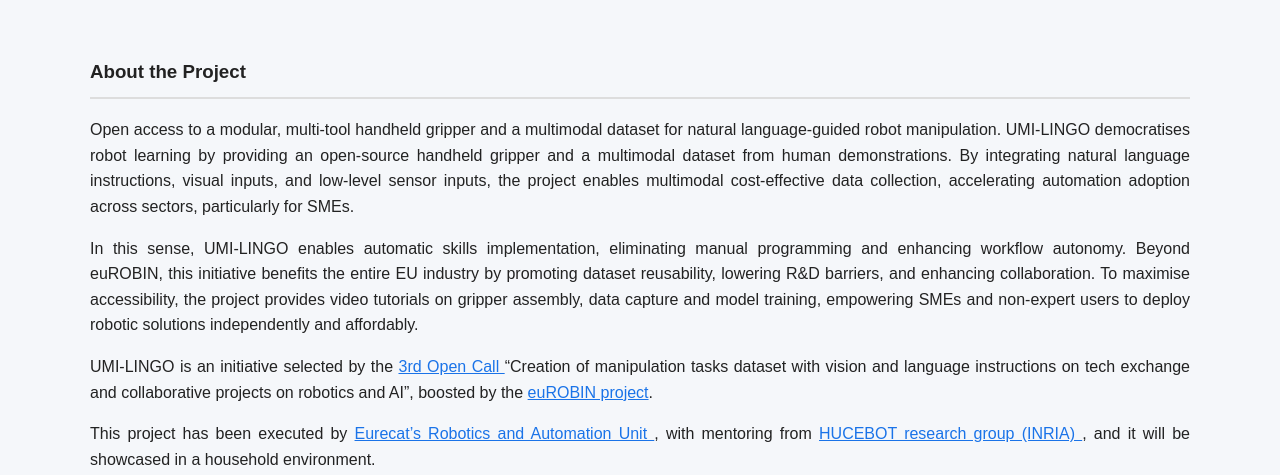
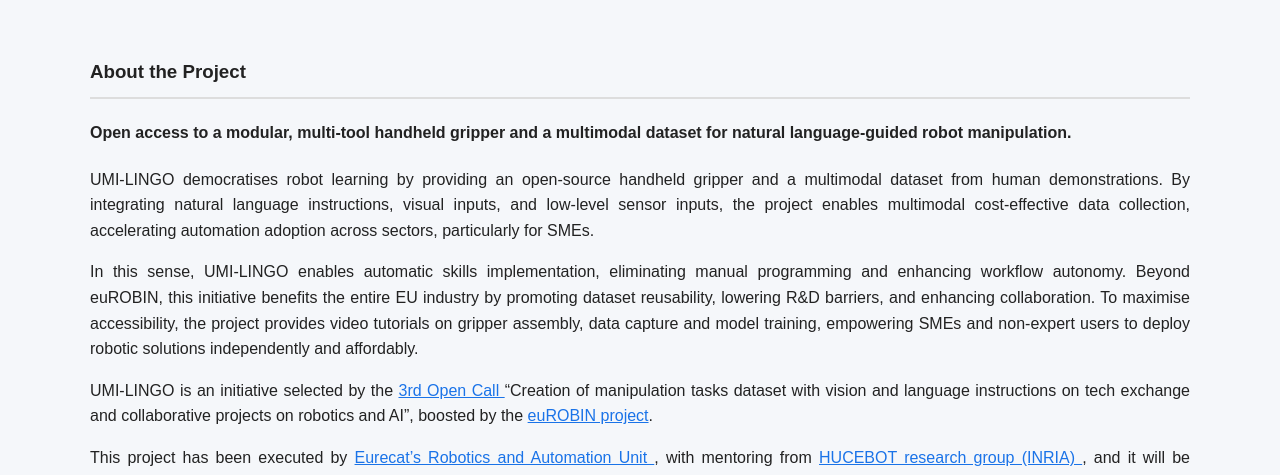
Before and after one commit to gitcopeurecat/UMI-LINGO, a plain HTML site: page index.html in a window 1280 px wide. Shown: the part 318-793 px from the top of the page. Drawn offline with Linux system fonts and the light colour scheme.

Commit message:
Update index.html

```diff
--- a/index.html
+++ b/index.html
@@ -137,9 +137,8 @@
     <!-- SECTION 3 -->
     <section>
         <h3>About the Project</h3>
-
+        <h4>Open access to a modular, multi-tool handheld gripper and a multimodal dataset for natural language-guided robot manipulation.</h4>
         <p>
-        Open access to a modular, multi-tool handheld gripper and a multimodal dataset for natural language-guided robot manipulation.
         UMI-LINGO democratises robot learning by providing an open-source handheld gripper and a multimodal dataset from human demonstrations.
         By integrating natural language instructions, visual inputs, and low-level sensor inputs, the project enables multimodal cost-effective
         data collection, accelerating automation adoption across sectors, particularly for SMEs.
```
